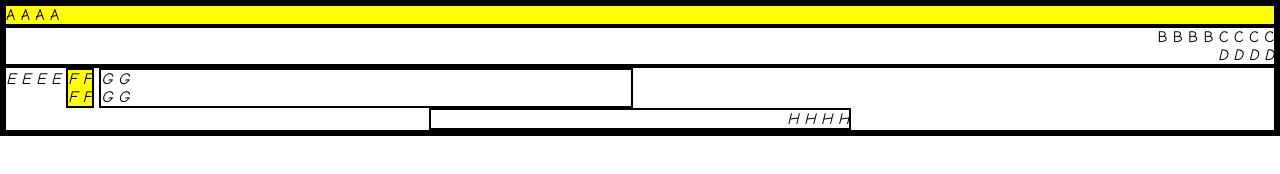
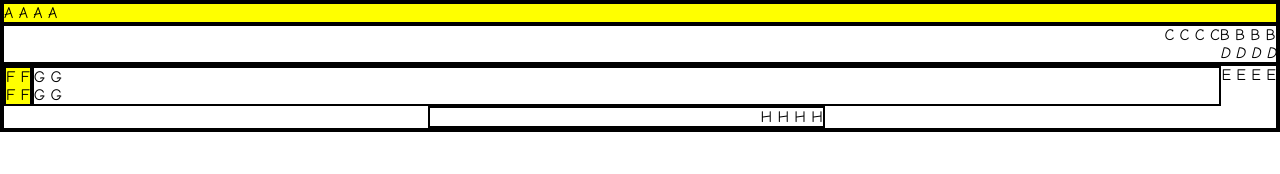
Before and after one commit to Pheeha01/gradedlab_2, a plain HTML site: page index.html in a window 1280 px wide. Drawn offline with Linux system fonts and the light colour scheme.

Commit message:
friends do help

```diff
--- a/style.css
+++ b/style.css
@@ -1,36 +1,77 @@
-*{
-    padding:0;
-    margin: 0;
-    box-sizing: border-box;
+* {
+  font-family: "Comic Sans MS", cursive;
+  box-sizing: border-box;
+  margin: 0;
+  padding: 0;
 }
-body{
-    border: black solid 2px;
-    font-family: "Comic Sans MS";
+
+body > div {
+  display: flex;
+  flex-direction: column;
+  border: 2px solid black;
 }
-.id {
-    background-color: yellow;
+
+/* A A A A */
+div.id {
+  background-color: yellow;
+  border: 2px solid black;
+  text-align: left;
 }
-.class{
-    font-style: italic;
-    display: block;
+
+/* Row 2 - B, C, D */
+body > div > div {
+  display: grid;
+  grid-template-columns: 1fr auto auto;
+  border: 2px solid black;
 }
-div{
-    border: black solid 2px;
-    margin: 0;
+
+span#id {
+  grid-column: 2;
+  grid-row: 1;
 }
-#H{
-    width: 33.33%;
-    margin-left: auto;
-    margin-right: auto;
-    text-align: right;
+
+/* d spanning to the left sid */
+span.class {
+  grid-column: 3;
+  grid-row: 2;
+  font-style: italic;
 }
-.id:nth-child(2), #class:nth-child(3), span:not([id]):not([class]){
-    display: inline-flex;
+
+span {
+  grid-column: 3;
+  grid-row: 1;
 }
-#class:nth-child(3){
-    text-align: left;
-    width:14.12cm;
- }
-div:nth-child(2){
-    text-align: right;
+
+/* Row 3 */
+div.class {
+  display: grid;
+  grid-template-columns: auto 1fr auto;
+  border: 2px solid black;
 }
+
+div.class > div.id {
+  grid-column: 1;
+  grid-row: 1;
+  background-color: yellow;
+  border: 2px solid black;
+}
+
+div#class {
+  grid-column: 2;
+  grid-row: 1;
+  border: 2px solid black;
+}
+
+div.class > span {
+  grid-column:3;
+  grid-row: 1;
+}
+
+div#H {
+  grid-column: 2;
+  grid-row: 2;
+  width: 33.33%;
+  margin: 0 auto;
+  border: 2px solid black;
+  text-align: right;
+}
```
